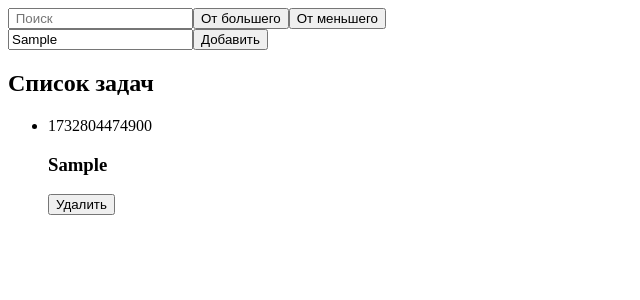
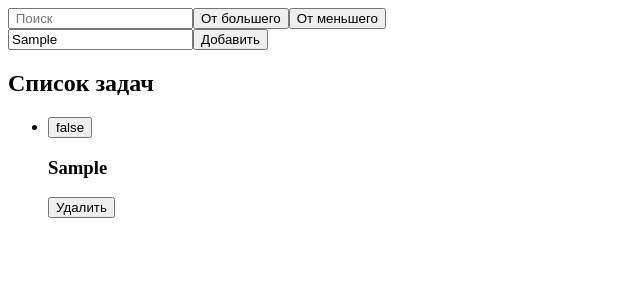
Before and after one commit to Sivko/firstpj, a Next.js app: page / in a window 1280 px wide. Both pictures are taken after typing "Sample" into the empty fields and a click on the button "Добавить". Shown: the top 300 px of the page, without its empty margins (0-640 px from the left). Built offline with nearby package versions, Linux system fonts and the light colour scheme.

Commit message:
second_upd

```diff
--- a/app/components/form.tsx
+++ b/app/components/form.tsx
@@ -4,6 +4,7 @@ interface ITaskItem {
     id: number
     name: string
     createAtAdd: string
+    isActive: boolean
 }
 
 export default function FristComponent() {
@@ -11,17 +12,32 @@ export default function FristComponent() {
     const [taskName, setTaskName] = useState('')
     const [taskList, setTaskList] = useState<ITaskItem[]>([])
 
+
     function handleAddTask(e: any) {
         e.preventDefault();
 
-        if(taskName == ''){
+        if (taskName == '') {
             return;
         }
 
         setTaskList((prev) => {
-            return [...prev, { id: new Date().getTime(), name: taskName, "createAtAdd": "123" }]
+            return [...prev, { id: new Date().getTime(), name: taskName, "createAtAdd": "123", isActive: false }]
         })
 
+
+    }
+
+
+    function toggleActive(id: number) {
+
+        setTaskList((prev) => {
+
+
+                setTaskList(prev => prev.filter((item) => item.id !== id))
+                return [...prev, { id: new Date().getTime(), name: taskName, "createAtAdd": "123", isActive: true }]
+
+
+        })
 
     }
 
@@ -32,14 +48,14 @@ export default function FristComponent() {
     function firstFunction() {
         setTaskList(prev => {
             const x = JSON.parse(JSON.stringify(prev))
-            return x.sort((a, b) => a.id - b.id)
+            return x.sort((a: any, b: any) => a.id - b.id)
         })
     }
 
     function secondFunction() {
         setTaskList(prev => {
             const x = JSON.parse(JSON.stringify(prev))
-            return x.sort((a, b) => b.id - a.id)
+            return x.sort((a: any, b: any) => b.id - a.id)
         })
     }
 
@@ -69,7 +85,7 @@ export default function FristComponent() {
                 {taskList.map((item) => (
                     <li key={item.id}>
                         <div className="flex justify-between border-2 rounded-none p-1 mb-3">
-                            {item.id}
+                            <button onClick={() => toggleActive(item.id)}>{JSON.stringify(item.isActive)}</button>
                             <h3 className="">{item.name}</h3>
                             <button onClick={() => handleDeleteTask(item.id)} className="border-2 rounded-none p-1 text-xs">Удалить</button>
                         </div>
```
